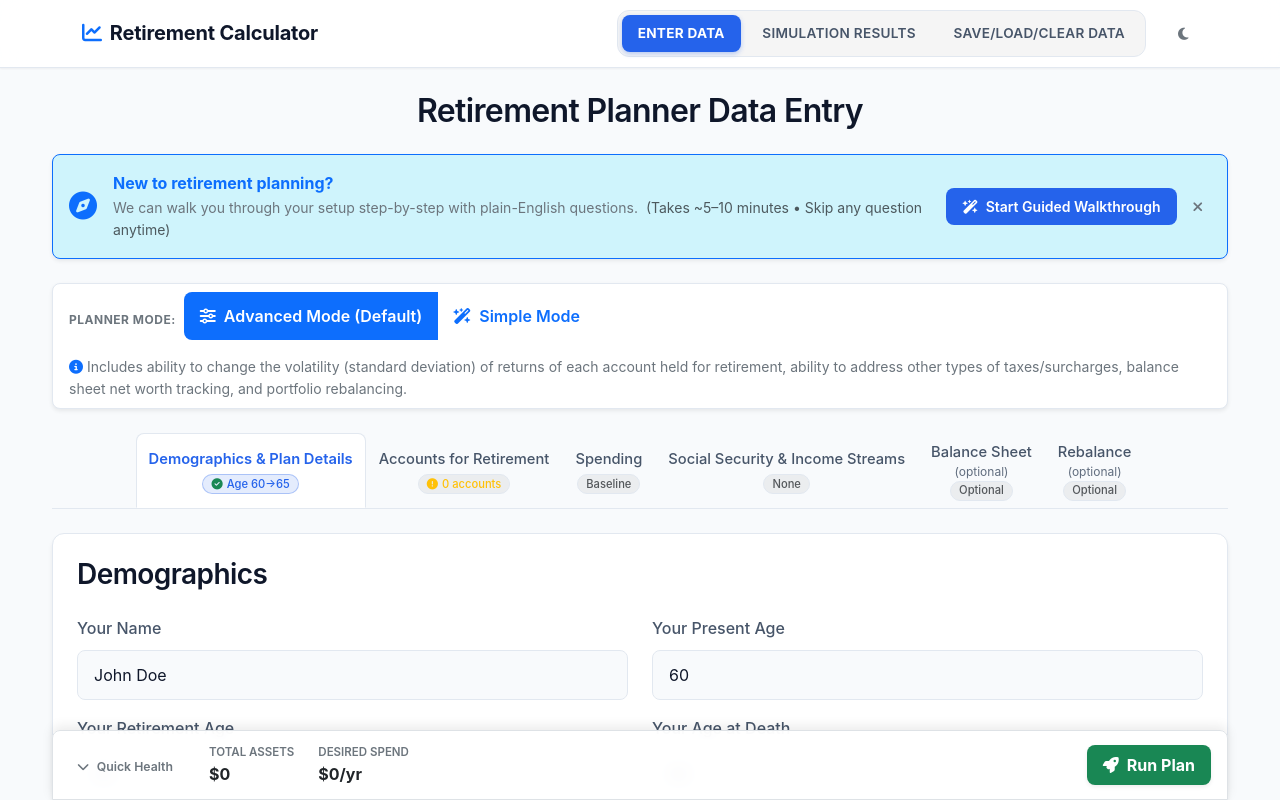
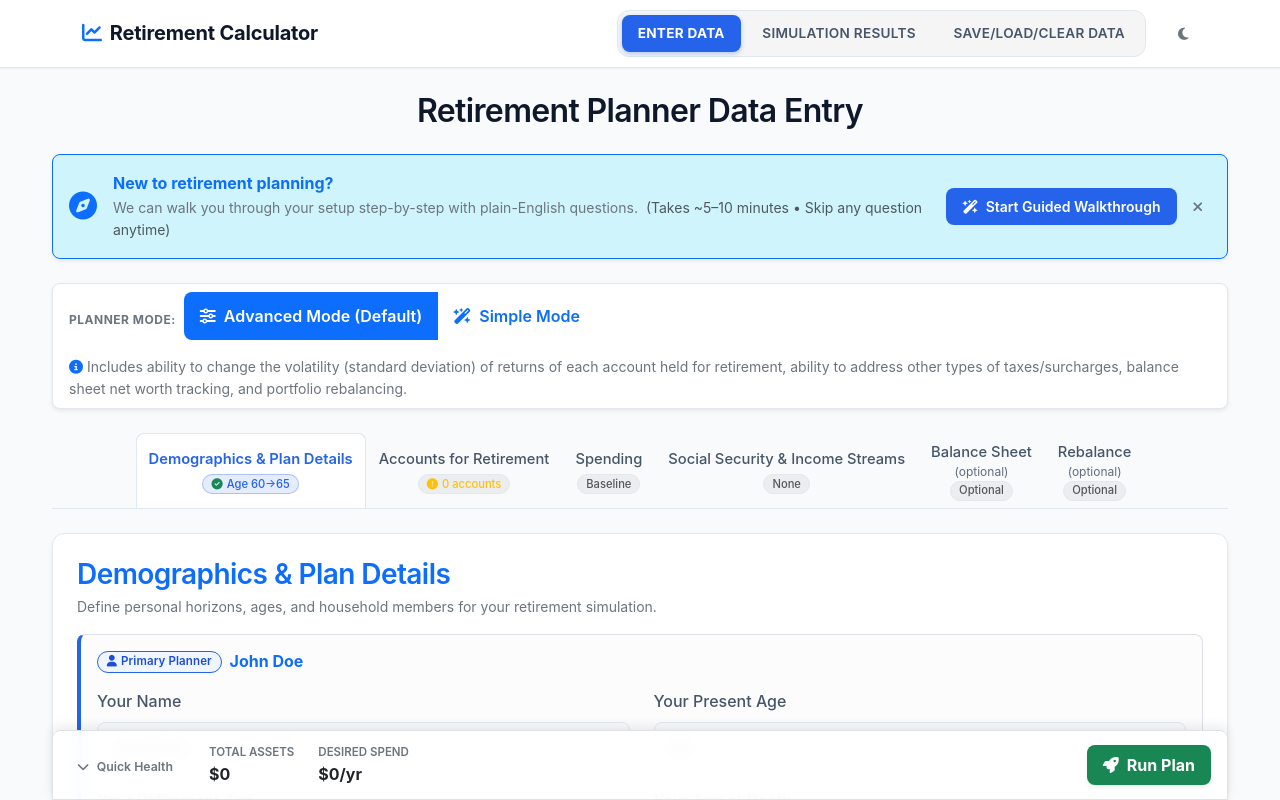
Before and after one commit to jacoxnet/retire, a SvelteKit app in the folder web/: page / in a window 1280 px wide. Shown: the top 800 px of the page. Built offline with nearby package versions, Linux system fonts and the light colour scheme.

Commit message:
Add color

```diff
--- a/web/src/lib/components/enter/AccountCard.svelte
+++ b/web/src/lib/components/enter/AccountCard.svelte
@@ -103,7 +103,7 @@
   const taxBucket = $derived.by(() => {
     if (view.type === 'roth') return { key: 'roth', label: 'Tax-Free Growth', icon: 'fa-gem' };
     if (view.type === 'pretax') return { key: 'pretax', label: 'Tax-Deferred', icon: 'fa-hourglass-half' };
-    if (view.type === 'taxable') return { key: 'taxable', label: 'Flexible / Taxable', icon: 'fa-coins' };
+    if (view.type === 'taxable') return { key: 'taxable', label: 'Taxable', icon: 'fa-coins' };
     if (view.type === 'hsa') return { key: 'hsa', label: 'Triple Tax-Advantaged', icon: 'fa-heart-pulse' };
     if (view.type === 'inherited_roth') return { key: 'inherited', label: 'Inherited Roth', icon: 'fa-clock-rotate-left' };
     return { key: 'inherited', label: 'Inherited Pre-Tax', icon: 'fa-clock-rotate-left' };
@@ -114,11 +114,19 @@
   <div class="card p-4 h-100 shadow-sm border account-card account-card-{taxBucket.key} account-card-{view.type}">
     <div class="d-flex justify-content-between align-items-start mb-3 pb-2 border-bottom">
       <div class="flex-grow-1 me-2 position-relative">
-        <div class="d-flex justify-content-between align-items-center mb-1">
+        <div class="d-flex justify-content-between align-items-center mb-1 flex-wrap gap-1">
           <label class="form-label small fw-bold mb-0" for="{uid}-name">Account Name</label>
-          <span class="badge badge-tax badge-tax-{taxBucket.key}">
-            <i class="fa-solid {taxBucket.icon} me-1"></i>{taxBucket.label}
-          </span>
+          <div class="d-flex align-items-center gap-1">
+            {#if married}
+              <span class="badge badge-person badge-person-{isSpouse ? 'spouse' : (view.type === 'taxable' ? 'joint' : 'user')}">
+                <i class="fa-solid {isSpouse ? 'fa-user-group' : (view.type === 'taxable' ? 'fa-users' : 'fa-user')} me-1"></i>
+                {isSpouse ? people.spouseName : (view.type === 'taxable' ? `${people.userName} / Joint` : people.userName)}
+              </span>
+            {/if}
+            <span class="badge badge-tax badge-tax-{taxBucket.key}">
+              <i class="fa-solid {taxBucket.icon} me-1"></i>{taxBucket.label}
+            </span>
+          </div>
         </div>
         <input type="text" id="{uid}-name" class={['form-control form-control-sm fw-bold text-primary account-name-input', duplicateName && 'is-invalid']}
           bind:value={getName, setName} placeholder="e.g. Primary 401(k), Roth IRA" required />
@@ -142,7 +150,9 @@
       </div>
       {#if married}
         <div class="col-5 acc-owner-group">
-          <label class="form-label small fw-bold mb-1" for="{uid}-owner">Owner</label>
+          <label class="form-label small fw-bold mb-1" for="{uid}-owner">
+            <i class="fa-solid {isSpouse ? 'fa-user-group text-info' : 'fa-user text-primary'} me-1"></i>Owner
+          </label>
           <select class="form-select form-select-sm acc-owner-select" id="{uid}-owner" value={view.owner}
             onchange={(e) => setAccountOwner(account, (e.currentTarget as HTMLSelectElement).value)}>
             <option value="user">You ({people.userName}){view.type === 'taxable' ? ' or Joint' : ''}</option>
--- a/web/src/lib/components/enter/DemographicsTab.svelte
+++ b/web/src/lib/components/enter/DemographicsTab.svelte
@@ -82,8 +82,20 @@
 {/snippet}
 
 <div class="card p-4 mb-4">
-  <h3 class="mb-4">Demographics</h3>
+  <div class="d-flex justify-content-between align-items-center mb-3">
+    <div>
+      <h3 class="mb-1 text-primary">Demographics & Plan Details</h3>
+      <p class="text-secondary small mb-0">Define personal horizons, ages, and household members for your retirement simulation.</p>
+    </div>
+  </div>
 
+  <div class="person-section person-section-user p-3 mb-4 rounded-3 border bg-light-subtle">
+    <div class="d-flex align-items-center gap-2 mb-3">
+      <span class="badge badge-person badge-person-user">
+        <i class="fa-solid fa-user me-1"></i>Primary Planner
+      </span>
+      <h4 class="h6 fw-bold mb-0 text-primary">{plan.user_name || 'Your Details'}</h4>
+    </div>
     <div class="row">
       <div class="col-md-6 mb-3">
         <label for="user_name" class="form-label">Your Name</label>
@@ -95,15 +107,16 @@
       </div>
     </div>
     <div class="row">
-    <div class="col-md-6 mb-3">
+      <div class="col-md-6 mb-3 mb-md-0">
         <label for="user_retirement_age" class="form-label">Your Retirement Age</label>
         <input type="number" class="form-control" id="user_retirement_age" bind:value={plan.user_retirement_age}
           min="18" max="120" required />
       </div>
-    <div class="col-md-6 mb-3">
+      <div class="col-md-6 mb-0">
         <label for="user_age_death" class="form-label">Your Age at Death</label>
         <input type="number" class="form-control" id="user_age_death" bind:value={plan.user_age_death}
           min="18" max="120" required />
+      </div>
     </div>
   </div>
 
@@ -113,8 +126,13 @@
   </div>
 
   {#if married}
-    <div id="spouse_section">
-      <h4 class="text-secondary mb-3">Spouse Details</h4>
+    <div id="spouse_section" class="person-section person-section-spouse p-3 mb-4 rounded-3 border bg-light-subtle">
+      <div class="d-flex align-items-center gap-2 mb-3">
+        <span class="badge badge-person badge-person-spouse">
+          <i class="fa-solid fa-user-group me-1"></i>Spouse
+        </span>
+        <h4 class="h6 fw-bold mb-0 text-info">{plan.spouse_name || "Spouse's Details"}</h4>
+      </div>
       <div class="row">
         <div class="col-md-6 mb-3">
           <label for="spouse_name" class="form-label">Spouse's Name</label>
@@ -126,12 +144,12 @@
         </div>
       </div>
       <div class="row">
-        <div class="col-md-6 mb-3">
+        <div class="col-md-6 mb-3 mb-md-0">
           <label for="spouse_retirement_age" class="form-label">Spouse's Retirement Age</label>
           <input type="number" class="form-control" id="spouse_retirement_age" bind:value={plan.spouse_retirement_age}
             min="18" max="120" />
         </div>
-        <div class="col-md-6 mb-3">
+        <div class="col-md-6 mb-0">
           <label for="spouse_age_death" class="form-label">Spouse's Age at Death</label>
           <input type="number" class="form-control" id="spouse_age_death" bind:value={plan.spouse_age_death}
             min="18" max="120" />
--- a/web/src/lib/components/enter/RebalanceTab.svelte
+++ b/web/src/lib/components/enter/RebalanceTab.svelte
@@ -47,8 +47,16 @@
   });
 
   const money = (v: number) => formatMoney(v, true);
-  const BADGE: Record<string, string> = { pretax: 'bg-primary', roth: 'bg-success', taxable: 'bg-info text-dark', hsa: 'bg-warning text-dark' };
-  const badge = (a: RebAccount) => BADGE[a.category] ?? 'bg-secondary';
+  const BADGE: Record<string, string> = {
+    pretax: 'badge-tax badge-tax-pretax',
+    roth: 'badge-tax badge-tax-roth',
+    taxable: 'badge-tax badge-tax-taxable',
+    hsa: 'badge-tax badge-tax-hsa',
+    inherited: 'badge-tax badge-tax-inherited',
+    inherited_pretax: 'badge-tax badge-tax-inherited',
+    inherited_roth: 'badge-tax badge-tax-inherited',
+  };
+  const badge = (a: RebAccount) => BADGE[a.category] ?? 'badge-tax bg-secondary text-white';
   const sortOrder: Record<string, number> = { pretax: 1, roth: 2, hsa: 3, taxable: 4, emergency: 5, goals: 6, daily: 7 };
   const hasTaxable = $derived(results.included.some((a) => a.category === 'taxable'));
 
--- a/web/src/styles/style.css
+++ b/web/src/styles/style.css
@@ -43,6 +43,17 @@
   --tax-inherited-border: #d97706;
   --tax-inherited-bg: #fffbeb;
   --tax-inherited-text: #b45309;
+
+  /* Household Identity Accents */
+  --person-user-border: #2563eb;
+  --person-user-bg: #eff6ff;
+  --person-user-text: #1d4ed8;
+  --person-spouse-border: #0891b2;
+  --person-spouse-bg: #ecfeff;
+  --person-spouse-text: #0e7490;
+  --person-joint-border: #059669;
+  --person-joint-bg: #ecfdf5;
+  --person-joint-text: #047857;
 }
 
 /* Explicit Dark Theme via data-theme="dark" */
@@ -93,6 +104,17 @@
   --tax-inherited-border: #fbbf24;
   --tax-inherited-bg: rgba(217, 119, 6, 0.18);
   --tax-inherited-text: #fde68a;
+
+  /* Household Identity Accents - Dark Theme */
+  --person-user-border: #60a5fa;
+  --person-user-bg: rgba(37, 99, 235, 0.18);
+  --person-user-text: #bfdbfe;
+  --person-spouse-border: #22d3ee;
+  --person-spouse-bg: rgba(8, 145, 178, 0.18);
+  --person-spouse-text: #a5f3fc;
+  --person-joint-border: #34d399;
+  --person-joint-bg: rgba(5, 150, 105, 0.18);
+  --person-joint-text: #a7f3d0;
 }
 
 /* Dark mode auto-detection fallback if no data-theme explicitly set */
@@ -139,6 +161,17 @@
     --tax-inherited-border: #fbbf24;
     --tax-inherited-bg: rgba(217, 119, 6, 0.18);
     --tax-inherited-text: #fde68a;
+
+    /* Household Identity Accents - Dark Theme */
+    --person-user-border: #60a5fa;
+    --person-user-bg: rgba(37, 99, 235, 0.18);
+    --person-user-text: #bfdbfe;
+    --person-spouse-border: #22d3ee;
+    --person-spouse-bg: rgba(8, 145, 178, 0.18);
+    --person-spouse-text: #a5f3fc;
+    --person-joint-border: #34d399;
+    --person-joint-bg: rgba(5, 150, 105, 0.18);
+    --person-joint-text: #a7f3d0;
   }
 }
 
@@ -2603,6 +2636,64 @@ tbody tr:hover {
 }
 
 /* ==========================================================================
+   Household Identity Badges & Sections
+   ========================================================================== */
+.badge-person {
+  font-size: 0.72rem;
+  font-weight: 600;
+  padding: 0.25rem 0.55rem;
+  border-radius: 9999px;
+  letter-spacing: 0.01em;
+  display: inline-flex;
+  align-items: center;
+  white-space: nowrap;
+}
+.badge-person-user {
+  background-color: var(--person-user-bg);
+  color: var(--person-user-text);
+  border: 1px solid var(--person-user-border);
+}
+.badge-person-spouse {
+  background-color: var(--person-spouse-bg);
+  color: var(--person-spouse-text);
+  border: 1px solid var(--person-spouse-border);
+}
+.badge-person-joint {
+  background-color: var(--person-joint-bg);
+  color: var(--person-joint-text);
+  border: 1px solid var(--person-joint-border);
+}
+
+.person-section-user,
+.person-card-user {
+  border-left: 4px solid var(--person-user-border) !important;
+}
+.person-section-spouse,
+.person-card-spouse {
+  border-left: 4px solid var(--person-spouse-border) !important;
+}
+.person-section-joint,
+.person-card-joint {
+  border-left: 4px solid var(--person-joint-border) !important;
+}
+
+/* ==========================================================================
+   Return Slider Cards (Simulation Inputs)
+   ========================================================================== */
+.slider-tax-roth {
+  border-left: 4px solid var(--tax-roth-border) !important;
+}
+.slider-tax-pretax {
+  border-left: 4px solid var(--tax-pretax-border) !important;
+}
+.slider-tax-taxable {
+  border-left: 4px solid var(--tax-taxable-border) !important;
+}
+.slider-tax-hsa {
+  border-left: 4px solid var(--tax-hsa-border) !important;
+}
+
+/* ==========================================================================
    Radial Success Gauge (Results Page)
    ========================================================================== */
 .radial-gauge-wrapper {
```
Also changed, not shown: web/src/lib/app/resultCharts.ts (+4 -4 lines), web/src/lib/components/enter/interview/Stage2Accounts.svelte (+14 -0 lines), web/src/lib/components/results/InputsPanel.svelte (+23 -7 lines), 1 other file (tests, documents, lock files or other folders). Lines whose indentation alone changed are shown as unchanged.
